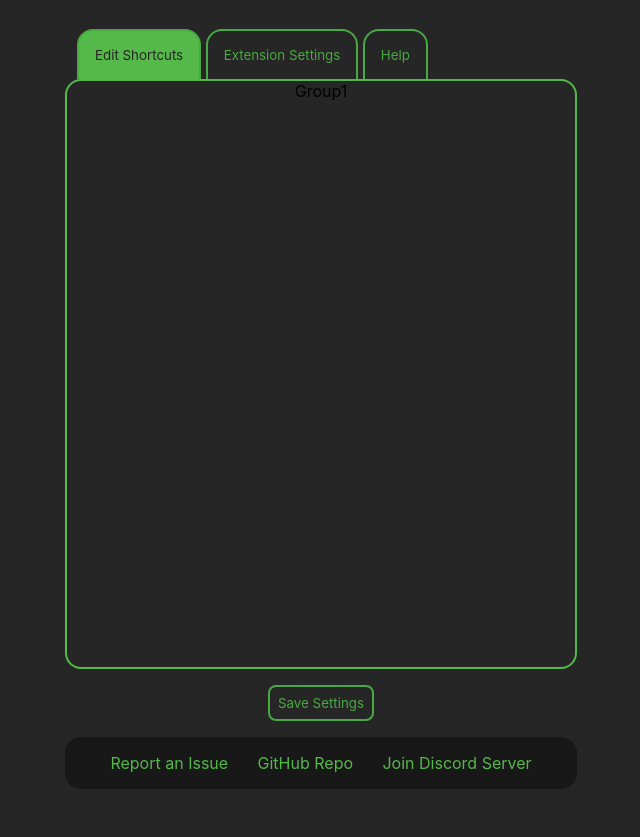
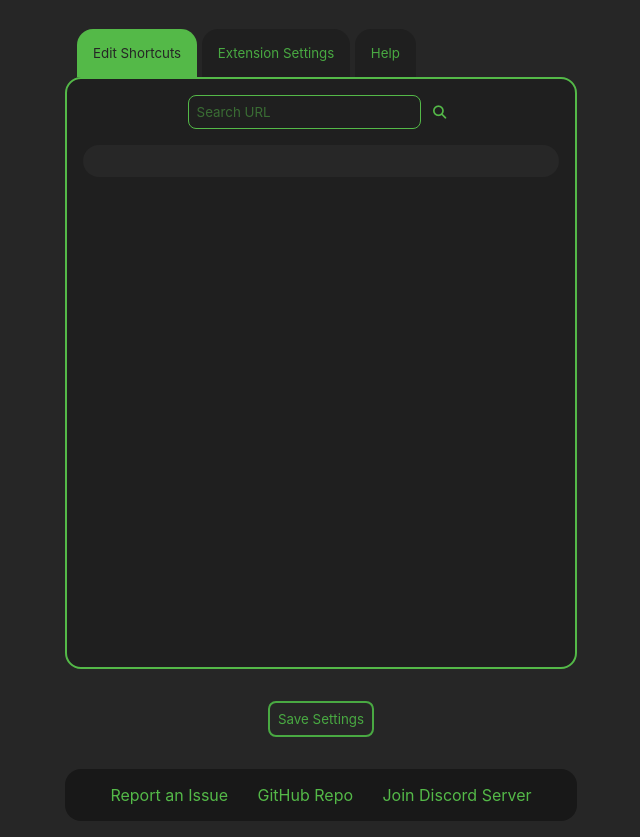
Before and after one commit to mywebshortcuts/mywebshortcuts, a website built with Vite: page src/options/options.html in a window 1280 px wide. Shown: the part 58-895 px from the top of the page, without its empty margins (319-959 px from the left). Before the commit the page ends 863 px from the top, so only its background shows below. Built offline with nearby package versions, Linux system fonts and the light colour scheme; some packages are replaced by stand-ins of ours; a web font is replaced by a local one.

Commit message:
Built & Improved Websites Lister
Styling has been improved and I have
added a websites lister in the group 1.

```diff
--- a/src/forExtensionPages.css
+++ b/src/forExtensionPages.css
@@ -162,3 +162,27 @@ a:hover{
 	color: var(--dark-green);
 
 }
+
+
+
+
+/* INPUT STYLES */
+
+input{
+	background-color: transparent;
+	/* border: none; */
+	border: var(--light-green) 1px solid;
+	padding: .5rem;
+
+	border-radius: .5rem;
+
+	color: var(--light-green);
+}
+input:focus{
+	outline: var(--light-green) 2px solid;
+
+}
+input::placeholder{
+	color: var(--light-green);
+	opacity: .5;
+}
--- a/src/options/options.html
+++ b/src/options/options.html
@@ -17,23 +17,46 @@
 		</h1>
 
 		<div class="settings">
-
-
 			<div class="settingsNavigation">
-				<button class="navigationButton active" data-groupID="1">Edit Shortcuts</button>
-				<button class="navigationButton" data-groupID="2">Extension Settings</button>
+				<button class="navigationButton active" data-groupID="1">
+					Edit Shortcuts
+				</button>
+				<button class="navigationButton" data-groupID="2">
+					Extension Settings
+				</button>
 				<button class="navigationButton" data-groupID="3">Help</button>
 			</div>
 
 			<main>
+				<div class="settingsGroup active" id="1">
+					<div class="searchBar-wrapper">
+						<input
+							class="searchURLInput"
+							type="text"
+							placeholder="Search URL" />
+						<button class="searchURLButton">
+							<i class="fa-search fa-solid"></i>
+						</button>
+					</div>
+
+					<div class="urlsList-wrapper">
+
+                        <template class="urlWrapperTemplate">
+
+                            <div class="url-wrapper">
+                                <span class="urlSpan">www.</span>
+                            </div>
+                        </template>
+
+                        <div class="websiteSettingsDiv">
 
 
-                <div class="settingsGroup active" id="1">
-                    Group1
+                        </div>
+
+					</div>
 				</div>
 
 				<div class="settingsGroup" id="2">
-
 					<div class="option-wrapper">
 						<div class="button-wrapper">
 							<p class="text">Delete all data</p>
@@ -43,16 +66,10 @@
 							</button>
 						</div>
 					</div>
-
 				</div>
 
-                <div class="settingsGroup" id="3">
-                    Group 3
-
-                </div>
+				<div class="settingsGroup" id="3">Group 3</div>
 			</main>
-
-
 		</div>
 
 		<div class="saveButton-wrapper">
--- a/src/options/script.js
+++ b/src/options/script.js
@@ -1,6 +1,6 @@
 
 import "../forExtensionPages.css"
-import { addClass, getAttr, qS, qSA, rmClass, setEvent } from "../modules/quickMethods";
+import { addClass, getAttr, qS, qSA, rmClass, setEvent, getCompleteData } from "../modules/quickMethods";
 import "./style.css"
 
 // Import Font Awesome
@@ -13,28 +13,35 @@ const opt = {
         activeGroup:1
     },
 
+    completeData: {},
+    websitesData: {},
+    globalSettings: {},
+
+    websitesList:[],
+
     clearAllData: ()=>{
         chrome.storage.local.clear(() => {
             console.log('All data in local storage has been cleared.');
             chrome.runtime.reload();
         });
     },
-    updateDOM:()=>{
-        qSA('.settingsGroup').forEach((settingsGroup)=>{
+    updateDOM:(changeSpecified="everything")=>{
+
+        const domUpdaterFunctions = {
+
+            changeActiveGroup: () => {
+
+                qSA('.settingsGroup').forEach((settingsGroup) => {
                     if (settingsGroup.id == opt.currentState.activeGroup) {
                         // Remove old styles
                         const previousGroup = qS('.settingsGroup.active')
-                console.log(previousGroup);
                         rmClass(previousGroup, ['active'])
 
                         const previousActiveGroupButton = qS(`.navigationButton.active`)
-                console.log(previousActiveGroupButton);
                         rmClass(previousActiveGroupButton, ['active'])
 
 
-                console.log(`.navigationButton[data-groupID="${settingsGroup.id}"]`);
                         const activeGroupButton = qS(`.navigationButton[data-groupID="${settingsGroup.id}"]`)
-                console.log(activeGroupButton);
 
                         addClass(settingsGroup, ['active'])
                         addClass(activeGroupButton, ['active'])
@@ -42,16 +49,81 @@ const opt = {
                 })
             },
 
-    init: function(){
+            updateWebsitesList:()=>{
+                // console.log(opt.websitesList);
+
+                const templateElement = document.querySelector('.urlWrapperTemplate')
+                // console.log(templateElement);
+
+                const urlsListWrapper = qS('.urlsList-wrapper')
+
+                opt.websitesList.forEach((websiteURL)=>{
+                    // console.log(websiteURL);
+                    let urlWrapperNode = templateElement.content.cloneNode(true)
+                    console.log(urlWrapperNode);
+
+                    qS('span', urlWrapperNode).textContent = websiteURL
+
+
+                    console.log(qS('.url-wrapper', urlWrapperNode));
+                    qS('.url-wrapper', urlWrapperNode).setAttribute('data-url', websiteURL)
+
+                    urlsListWrapper.appendChild(urlWrapperNode)
+
+                })
+
+            }
+        }
+
+        if (changeSpecified == "everything") {
+            // changeActiveGroup()
+            console.log("Update Everything");
+            for (const eachFunc in domUpdaterFunctions) {
+                if (Object.hasOwnProperty.call(domUpdaterFunctions, eachFunc)) {
+                    domUpdaterFunctions[eachFunc]();
+
+                }
+            }
+        }
+        else{
+            domUpdaterFunctions[changeSpecified]()
+
+        }
+
+    },
+
+    updateDataVariables:()=>{
+        opt.websitesData = opt.completeData.websitesData
+        opt.globalSettings = opt.completeData.globalSettings
+
+        for (const website in opt.websitesData) {
+            if (Object.hasOwnProperty.call(opt.websitesData, website)) {
+                // const element = opt.websitesData[website];
+                opt.websitesList.push(website)
+
+            }
+        }
+    },
+
+    getCompleteData: async () => {
+        opt.completeData = await getCompleteData()
+
+        opt.updateDataVariables()
+    },
+
+
+    init: async function(){
         qS('.clearAllDataButton').addEventListener('click', opt.clearAllData)
 
+        await opt.getCompleteData()
         opt.updateDOM()
+        console.log(opt.completeData);
 
         qSA('.navigationButton').forEach((navigationButton)=>{
             setEvent(navigationButton, 'click', ()=>{
                 const groupID = getAttr(navigationButton, 'data-groupID')
                 opt.currentState.activeGroup = groupID
-                opt.updateDOM()
+                opt.updateDOM('changeActiveGroup')
             })
         })
         // setEvent('click', qS('.clearAllDataButton'), opt.clearAllData)
--- a/src/options/style.css
+++ b/src/options/style.css
@@ -1,11 +1,6 @@
-
-
 body {
-	/* font-family: var(--default-font); */
-	/* font-weight: 100; */
-
 	background-color: var(--dark-grey);
-	height: 100%;
+	/* height: 100%; */
 
 	display: flex;
 	align-items: center;
@@ -37,13 +32,13 @@ body {
 	width: 100%;
 
 	margin-left: 1.5rem;
+
 }
+.navigationButton {
+    background-color: #1F1F1F;
 
-.navigationButton {
-    background-color: transparent;
 	color: var(--dark-green);
 
-	border: var(--dark-green) 2px solid;
 
 	border-radius: 0px;
 	border-bottom: none;
@@ -52,26 +47,17 @@ body {
 
 	border-top-right-radius: 1rem;
 	border-top-left-radius: 1rem;
-
 }
 .navigationButton:hover {
-    color: var(--dark-grey);
-    background-color: var(--dark-green);
+	color: var(--dark-green);
+	background-color: #161616;
 }
-
 .navigationButton.active {
 	color: var(--dark-grey);
 	background-color: var(--light-green);
+
 }
 
-.settingsGroup{
-    display: none;
-}
-.settingsGroup.active{
-    display: flex;
-
-
-}
 
 
 main {
@@ -84,9 +70,79 @@ main {
 	border-radius: 1rem;
 
 	width: 100%;
-	height: 100%;
+	height: 95%;
+    background-color: #1F1F1F;
 }
 
+.settingsGroup {
+	display: none;
+
+    flex-direction: column;
+
+    align-items: center;
+    width: 100%;
+    height: 100%;
+    padding: 1rem;
+
+}
+.settingsGroup.active {
+	display: flex;
+}
+
+
+
+/* ------------- GROUP 1 STYLES ------------- */
+
+.searchURLButton{
+    background-color: transparent;
+    color: var(--light-green);
+}
+
+
+
+/* URLS LIST */
+.urlsList-wrapper{
+    display:flex;
+    flex-direction:column;
+
+    width: 100%;
+
+    margin-block: 1rem;
+
+    padding: 1rem;
+
+	overflow-y: auto;
+	scroll-behavior: smooth;
+
+    max-height: 80%;
+    background-color: #272727;
+
+    border-radius: 1rem;
+}
+
+.url-wrapper{
+    display:flex;
+    background-color: #4E4E4E;
+
+    color: var(--light-blue);
+
+    width: 100%;
+
+    padding: 1rem;
+    border-radius: 1rem;
+
+    margin-block: .3rem;
+}
+.url-wrapper:hover{
+    background-color: #3e3e3e;
+
+    cursor: pointer;
+}
+
+
+
+
+/* Delete All Data Button  */
 main .button-wrapper {
 	/* max-width: 400px; */
 	width: 100% !important;
@@ -98,13 +154,11 @@ main .button-wrapper {
 	border: 1px solid rgba(255, 255, 255, 0.2);
 	border-radius: 1rem;
 }
-
 main .button-wrapper .text {
-	font-size: .9rem;
+	font-size: 0.9rem;
 	color: rgba(255, 255, 255, 0.65);
 	margin-inline: 0.5rem;
 }
-
 main .button-wrapper .clearAllDataButton {
 	display: flex;
 	flex-direction: row;
@@ -113,6 +167,20 @@ main .button-wrapper .clearAllDataButton {
 	padding: 0.75rem 1rem;
 }
 
+
+.saveButton-wrapper{
+    display: flex;
+    width: 40%;
+
+    justify-content: center;
+
+    margin-block: 1rem;
+
+}
+
+
+
+/* FOOTER  */
 footer {
 	display: flex;
 	align-items: center;
@@ -130,7 +198,7 @@ footer {
 	background-color: rgb(24, 24, 24);
 }
 
-.links-wrapper{
+.links-wrapper {
 	display: flex;
 	align-items: center;
 	justify-content: space-evenly;
```
Lines whose indentation alone changed are shown as unchanged.
